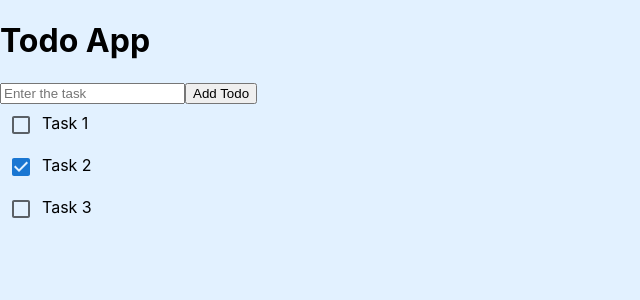
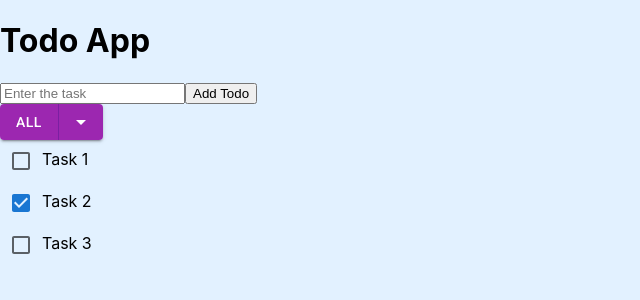
Before and after one commit to deep-logic2000/to-do-app, a React (Create React App) app: page / in a window 1280 px wide. Shown: the top 300 px of the page, without its empty margins (0-640 px from the left). Built offline with nearby package versions, Linux system fonts and the light colour scheme.

Commit message:
Added filter buttons, connected to redux state

```diff
--- a/package.json
+++ b/package.json
@@ -6,6 +6,7 @@
     "@emotion/react": "^11.11.4",
     "@emotion/styled": "^11.11.0",
     "@fontsource/roboto": "^5.0.12",
+    "@mui/icons-material": "^5.15.11",
     "@mui/material": "^5.15.11",
     "@redux-devtools/extension": "^3.3.0",
     "@reduxjs/toolkit": "^2.2.1",
--- a/src/App.js
+++ b/src/App.js
@@ -1,18 +1,21 @@
 /* eslint-disable unicorn/filename-case */
 import './app.scss'
-import Header from './components/Header'
+import Header from './components/Header/Header'
 import TaskSection from './components/TasksSection'
 import { store } from './store/store'
 import { Provider } from 'react-redux'
+import { StyledEngineProvider } from '@mui/material/styles'
 
 function App() {
   return (
+    <StyledEngineProvider injectFirst>
       <Provider store={store}>
         <div>
           <Header />
           <TaskSection />
         </div>
       </Provider>
+    </StyledEngineProvider>
   )
 }
 
--- /dev/null
+++ b/src/components/FilteredButtonsGroup.js
@@ -0,0 +1,108 @@
+/* eslint-disable unicorn/filename-case */
+import React, { useState, useRef } from 'react'
+import { useSelector, useDispatch } from 'react-redux'
+import { setFilter } from '../store/slices/filter-slice'
+import Button from '@mui/material/Button'
+import ButtonGroup from '@mui/material/ButtonGroup'
+import ArrowDropDownIcon from '@mui/icons-material/ArrowDropDown'
+import ClickAwayListener from '@mui/material/ClickAwayListener'
+import Grow from '@mui/material/Grow'
+import Paper from '@mui/material/Paper'
+import Popper from '@mui/material/Popper'
+import MenuItem from '@mui/material/MenuItem'
+import MenuList from '@mui/material/MenuList'
+
+import { filters } from '../constants'
+
+export default function SplitButton() {
+  const [open, setOpen] = useState(false)
+  const anchorRef = useRef(null)
+  const [selectedIndex, setSelectedIndex] = useState(1)
+  const filter = useSelector((state) => state.filter)
+  const dispatch = useDispatch()
+
+  const options = [filters.ALL, filters.COMPLETED, filters.NOT_COMPLETED]
+
+  const handleClick = () => {
+    console.info(`You clicked ${options[selectedIndex]}`)
+  }
+
+  const handleMenuItemClick = (event, index, option) => {
+    setSelectedIndex(index)
+    setOpen(false)
+    dispatch(setFilter(option))
+  }
+
+  const handleToggle = () => {
+    setOpen((prevOpen) => !prevOpen)
+  }
+
+  const handleClose = (event) => {
+    if (anchorRef.current && anchorRef.current.contains(event.target)) {
+      return
+    }
+
+    setOpen(false)
+  }
+
+  return (
+    <>
+      <ButtonGroup
+        variant="contained"
+        ref={anchorRef}
+        aria-label="select filter"
+        color="secondary"
+      >
+        <Button onClick={handleClick}>{filter}</Button>
+        <Button
+          size="small"
+          aria-controls={open ? 'split-button-menu' : undefined}
+          aria-expanded={open ? 'true' : undefined}
+          aria-label="select filter"
+          aria-haspopup="menu"
+          onClick={handleToggle}
+        >
+          <ArrowDropDownIcon />
+        </Button>
+      </ButtonGroup>
+      <Popper
+        sx={{
+          zIndex: 1,
+        }}
+        open={open}
+        anchorEl={anchorRef.current}
+        role={undefined}
+        transition
+        disablePortal
+      >
+        {({ TransitionProps, placement }) => (
+          <Grow
+            {...TransitionProps}
+            style={{
+              transformOrigin:
+                placement === 'bottom' ? 'center top' : 'center bottom',
+            }}
+          >
+            <Paper>
+              <ClickAwayListener onClickAway={handleClose}>
+                <MenuList id="split-button-menu" autoFocusItem>
+                  {options.map((option, index) => (
+                    <MenuItem
+                      key={option}
+                      selected={index === selectedIndex}
+                      onClick={
+                        (event) => handleMenuItemClick(event, index, option)
+                    }
+                    >
+                      {option}
+                    </MenuItem>
+                  ))}
+                </MenuList>
+              </ClickAwayListener>
+            </Paper>
+          </Grow>
+        )}
+      </Popper>
+    </>
+  )
+}
--- a/src/components/Header.js
+++ b/src/components/Header/Header.js
@@ -1,7 +1,11 @@
 /* eslint-disable unicorn/filename-case */
 import React, { useState } from 'react'
 import { useDispatch } from 'react-redux'
-import { addTask } from '../store/slices/task-slice'
+import { addTask } from '../../store/slices/task-slice'
+
+import FilteredButtonsGroup from '../FilteredButtonsGroup'
+
+import './index.scss'
 // import { MAX_TODO_LENGTH } from '../constants'
 
 const Header = () => {
@@ -19,6 +23,10 @@
     }
   }
 
+  const handleFilterChange = (event) => {
+    dispatch({ type: 'filter/setFilter', payload: event.target.value })
+  }
+
   return (
     <div>
       <h1>Todo App</h1>
@@ -29,6 +37,9 @@
         placeholder="Enter the task"
       />
       <button onClick={handleAddTask}>Add Todo</button>
+      <div className='filter-btns-wrapper'>
+        <FilteredButtonsGroup />
+      </div>
     </div>
   )
 }
--- /dev/null
+++ b/src/components/Header/index.scss
@@ -0,0 +1,3 @@
+.filter-btns-wrapper {
+    width: 200px;
+}
--- a/src/components/TasksSection.js
+++ b/src/components/TasksSection.js
@@ -6,6 +6,8 @@
 
 const TodoTasks = () => {
   const allTasks = useSelector((state) => state.tasks)
+  const currentFilter = useSelector((state) => state.filter)
+  console.log(currentFilter)
   const dispatch = useDispatch()
 
   const handleElementClick = (id) => {
--- a/src/constants.js
+++ b/src/constants.js
@@ -1,2 +1,8 @@
 /* eslint-disable unicorn/filename-case */
 export const MAX_TODO_LENGTH = 15
+
+export const filters = {
+  ALL: 'ALL',
+  COMPLETED: 'COMPLETED',
+  NOT_COMPLETED: 'NOT COMPLETED',
+}
--- /dev/null
+++ b/src/store/slices/filter-slice.js
@@ -0,0 +1,16 @@
+import { createSlice } from '@reduxjs/toolkit'
+import { filters } from '../../constants'
+
+const filterSlice = createSlice({
+  name: 'filter',
+  initialState: filters.ALL,
+  reducers: {
+    setFilter: (state, action) => {
+      return action.payload
+    },
+  },
+})
+
+export const { setFilter } = filterSlice.actions
+
+export default filterSlice.reducer
--- a/src/store/slices/task-slice.js
+++ b/src/store/slices/task-slice.js
@@ -19,9 +19,7 @@
       state.push(newTodo)
     },
     toggleCompleteTask: (state, action) => {
-      console.log('action.payload', action.payload)
       const completedTask = state.find((task) => task.id === action.payload)
-      console.log('completed task in slice', completedTask)
       completedTask.isCompleted = !completedTask.isCompleted
     },
     deleteTask: (state, action) => {
--- a/src/store/store.js
+++ b/src/store/store.js
@@ -1,8 +1,10 @@
 import { configureStore } from '@reduxjs/toolkit'
 import taskReducer from './slices/task-slice'
+import filterReducer from './slices/filter-slice'
 
 export const store = configureStore({
   reducer: {
     tasks: taskReducer,
+    filter: filterReducer,
   },
 })
```
Also changed, not shown: 1 other file (tests, documents, lock files or other folders). Lines whose indentation alone changed are shown as unchanged.
